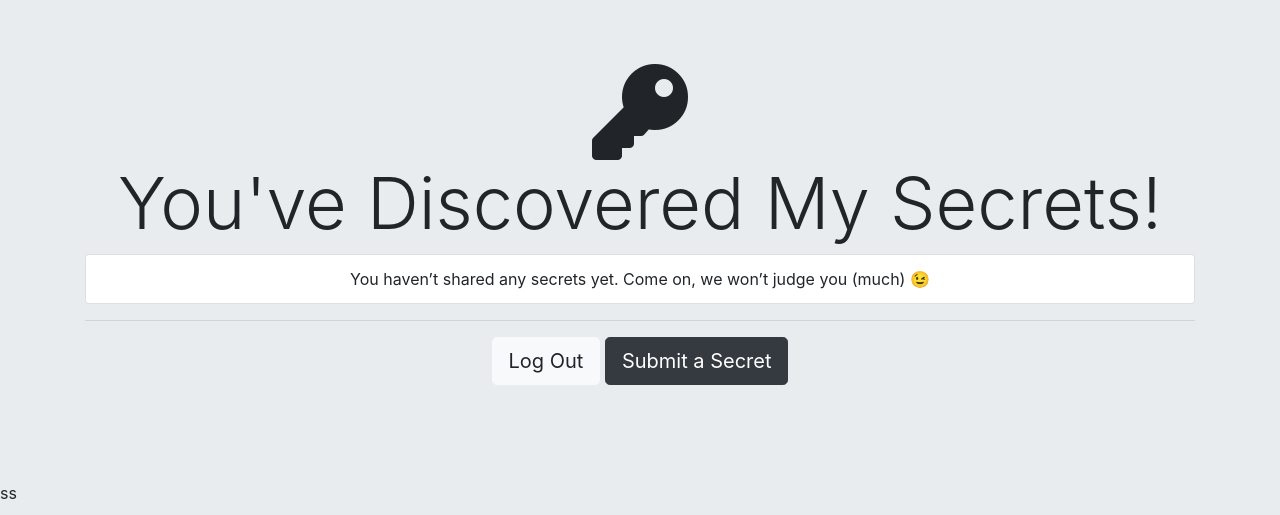
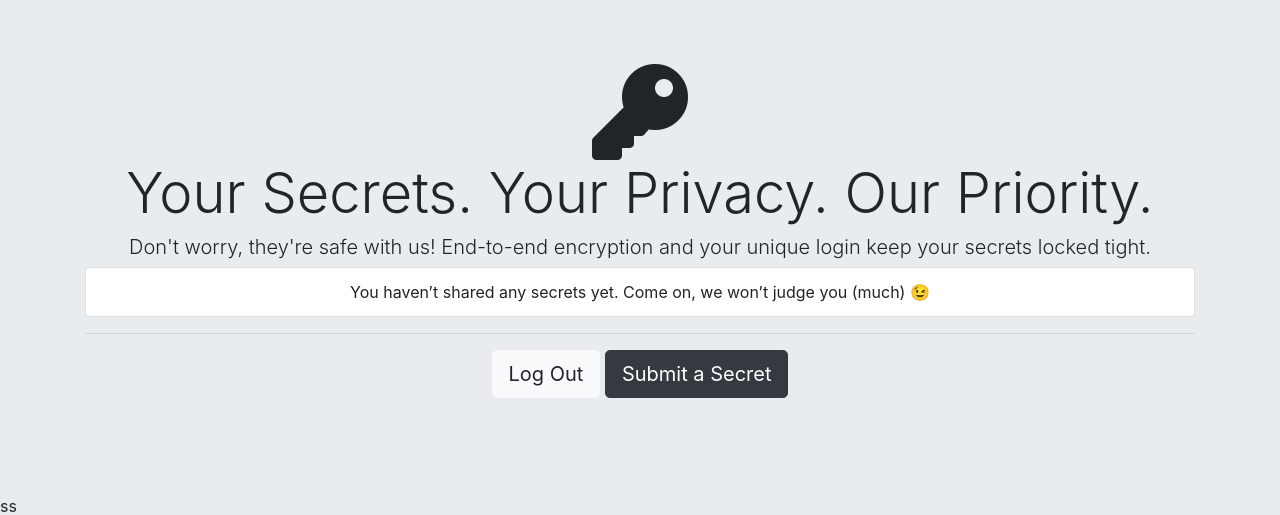
Before and after one commit to swapnilsubhashpatil/Secrets, a Node server app: page /secrets in a window 1280 px wide. Shown: the top 515 px of the page. Run offline with Node 20, Linux system fonts and the light colour scheme; the visitor is signed in with stand-in values (Sample User, id 1); data that the repository does not hold is empty; some libraries are stand-ins or nearby versions.

Commit message:
caption has been changed

```diff
--- a/views/secrets.ejs
+++ b/views/secrets.ejs
@@ -3,7 +3,11 @@
 <div class="jumbotron text-center">
   <div class="container">
     <i class="fas fa-key fa-6x"></i>
-    <h1 class="display-3">You've Discovered My Secrets!</h1>
+    <h1 class="display-4">Your Secrets. Your Privacy. Our Priority.</h1>
+    <h1 class="lead">
+      Don't worry, they're safe with us! End-to-end encryption and your unique
+      login keep your secrets locked tight.
+    </h1>
 
     <!-- Display each secret in a list -->
     <ul class="list-group secret-list">
```
Also changed, not shown: css/styles.css (deleted, +0 -16 lines).
